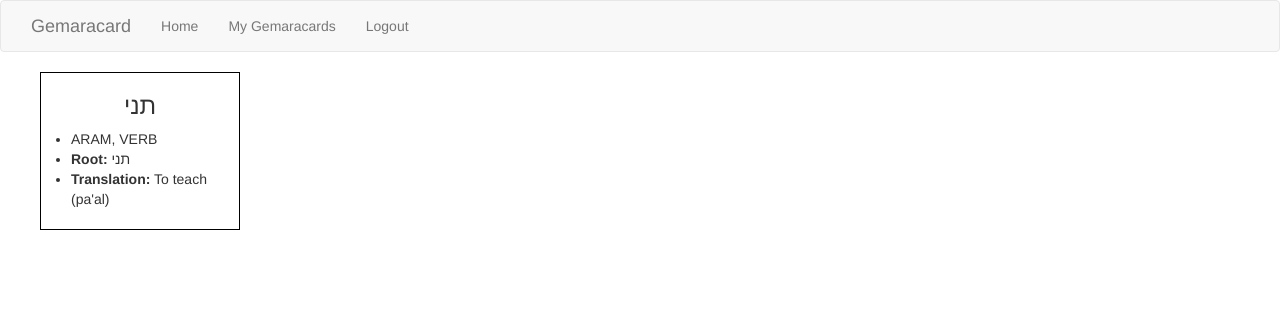
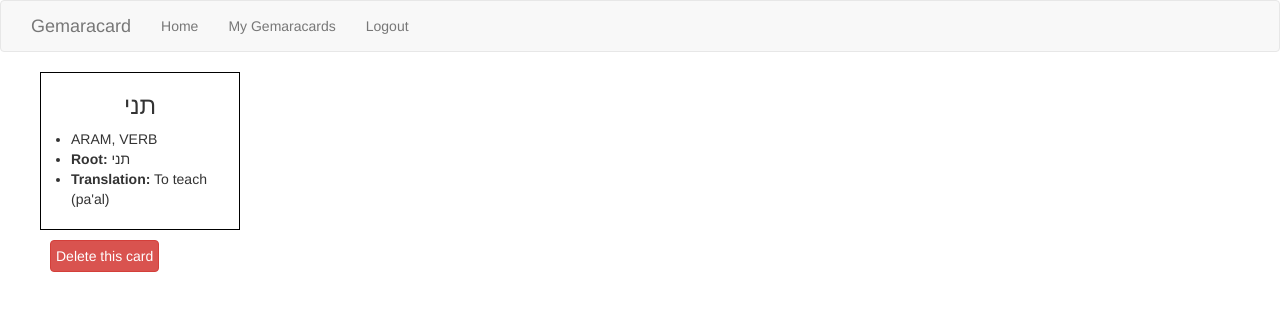
Before and after one commit to yishairasowsky/gemaracard, a Django app: page /flashcard/1/ in a window 1280 px wide. Shown: the top 332 px of the page. Run offline with Django 3.2, Linux system fonts and the light colour scheme; a user stored in the database is signed in; data comes from the database, SQL or seed files in the repository; both versions use the stored data as it was after the commit; style sheets or scripts are compiled from the project's sources; some libraries are stand-ins or nearby versions.

Commit message:
delete function

```diff
--- a/gemaracard/flashcard/static/less/styles.less
+++ b/gemaracard/flashcard/static/less/styles.less
@@ -1,5 +1,10 @@
 #container {
   padding: 0 4rem;
+}
+
+.delete-button {
+  margin: 1rem;
+  padding: .5rem;
 }
 
 .flashcard {
--- a/gemaracard/flashcard/templates/flashcard.html
+++ b/gemaracard/flashcard/templates/flashcard.html
@@ -15,4 +15,5 @@
     {% endif %}
   </ul>
 </div>
+<a class="btn btn-danger delete-button" href="{% url 'delete' card.pk %}" role="button">Delete this card</a>
 {% endblock %}
--- a/gemaracard/flashcard/urls.py
+++ b/gemaracard/flashcard/urls.py
@@ -1,10 +1,11 @@
 from django.conf.urls import url
 
-from flashcard.views import flashcard_detail, flashcard_list, flashcard_new, index
+from flashcard.views import delete, flashcard_detail, flashcard_list, flashcard_new, index
 
 urlpatterns = [
   url(r'^$', index, name='index'),
   url(r'^flashcard/new/$', flashcard_new, name='flashcard_new'),
   url(r'^flashcard/(?P<pk>\d+)/$', flashcard_detail, name='flashcard_detail'),
-  url(r'^flashcard-list/$', flashcard_list, name='flashcard_list')
+  url(r'^flashcard-list/$', flashcard_list, name='flashcard_list'),
+  url(r'^delete/(?P<pk>\d+)/$', delete, name='delete'),
 ]
--- a/gemaracard/flashcard/views.py
+++ b/gemaracard/flashcard/views.py
@@ -1,10 +1,17 @@
 from django.contrib.auth.decorators import login_required
+from django.core.urlresolvers import reverse
 from django.http import HttpResponse, HttpResponseRedirect, Http404
-from django.shortcuts import redirect, render
+from django.shortcuts import get_object_or_404, redirect, render
+
 from django.utils import timezone
 
 from .forms import FlashcardForm
 from .models import Flashcard
+
+@login_required
+def delete(request, pk):
+    Flashcard.objects.get(pk=pk).delete()
+    return render(request, 'delete-alert.html')
 
 @login_required
 def flashcard_new(request):
```
Also changed, not shown: gemaracard/flashcard/templates/delete-alert.html (added, +7 -0 lines), gemaracard/db.sqlite3.
